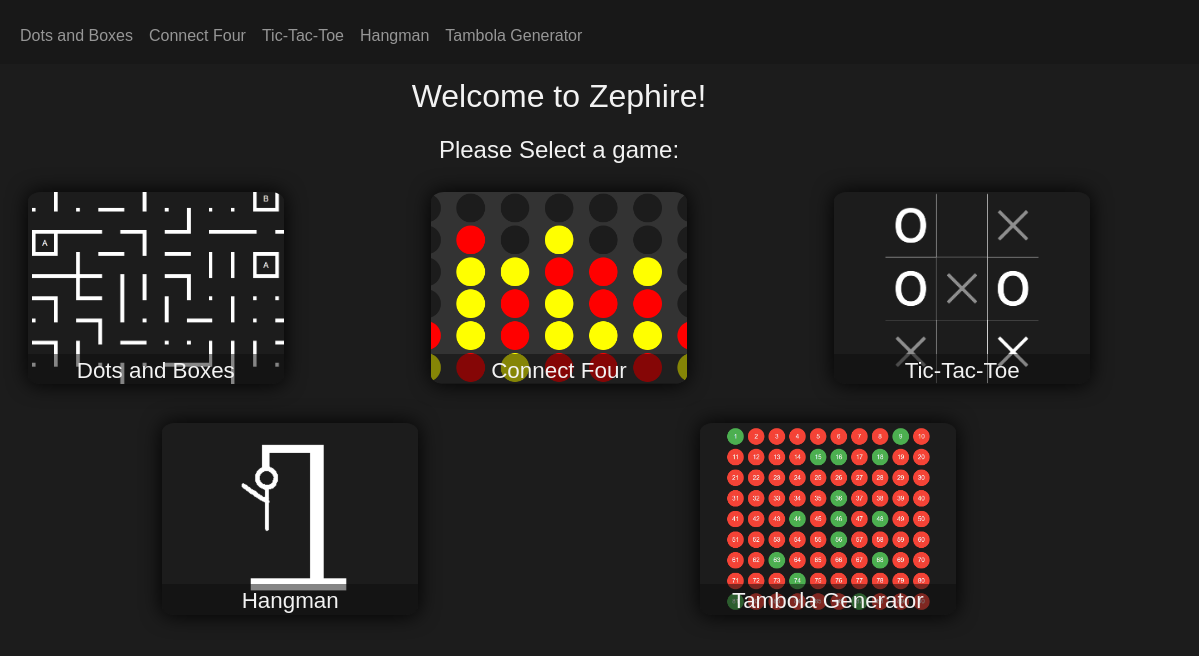
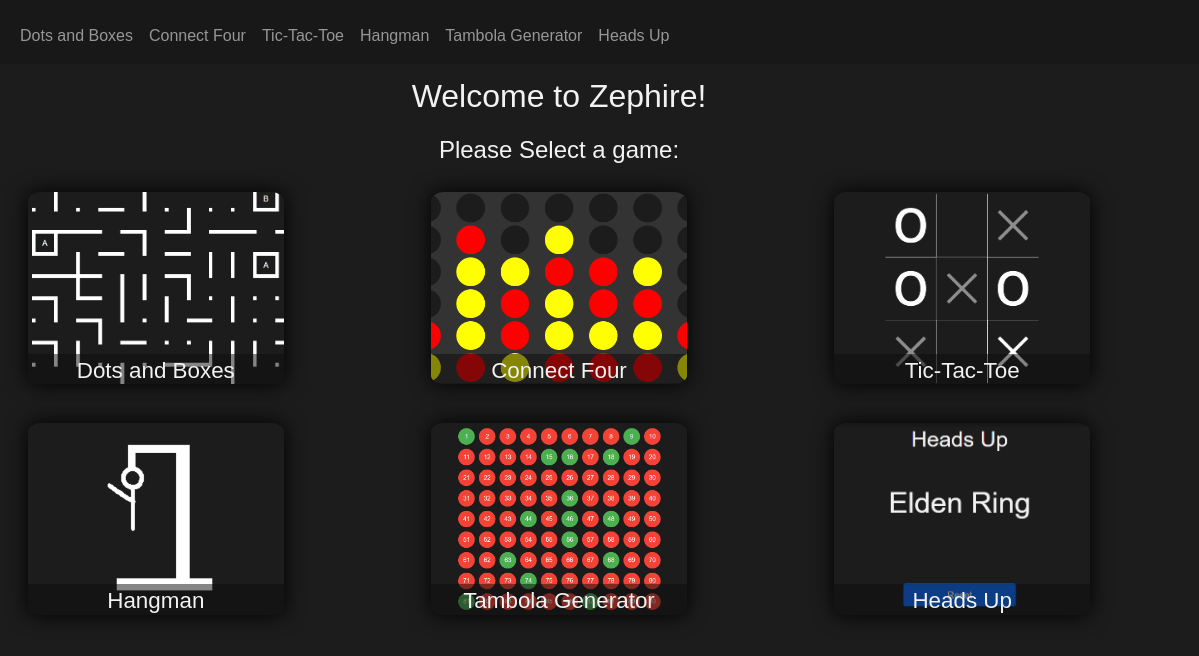
Before and after one commit to DhruvRoyale/Homepage, a plain HTML site: page index.html in a window 1280 px wide. Shown: the full height of the page, 81-1280 px from the left. Drawn offline with nearby package versions, Linux system fonts and the light colour scheme.

Commit message:
Added Heads Up

```diff
--- a/index.html
+++ b/index.html
@@ -27,6 +27,7 @@
                         <li class="nav-item"><a class="nav-link" href="https://dhruvroyale.github.io/Tic-Tac-Toe">Tic-Tac-Toe</a></li>
                         <li class="nav-item"><a class="nav-link" href="https://dhruvroyale.github.io/Hangman">Hangman</a></li>
                         <li class="nav-item"><a class="nav-link" href="https://dhruvroyale.github.io/Tambola-Number-Generator">Tambola Generator</a></li>
+                        <li class="nav-item"><a class="nav-link" href="https://dhruvroyale.github.io/Heads-Up">Heads Up</a></li>
                     </ul>
                 </div>
             </div>
@@ -53,6 +54,9 @@
                 <div class="game" id="tambola" onclick="redirect()">
                     <span>Tambola Generator</span>
                 </div>
+                <div class="game" id="heads-up" onclick="redirect()">
+                    <span>Heads Up</span>
+                </div>
             </div>
         </div>
 
--- a/script.js
+++ b/script.js
@@ -22,5 +22,9 @@ function redirect() {
         case 'tambola':
             window.location.href = "https://dhruvroyale.github.io/Tambola-Number-Generator";
             break;
+
+        case 'heads-up':
+            window.location.href = "https://dhruvroyale.github.io/Heads-Up";
+            break;
     }
 }
--- a/style.css
+++ b/style.css
@@ -71,6 +71,10 @@ h2, h4 {
     background-image: url(Tambola.png);
 }
 
+#heads-up {
+    background-image: url(HeadsUp.png);
+}
+
 .game span {
     width: 100%;
     height: 16%;
```
Also changed, not shown: HeadsUp.png (added).
